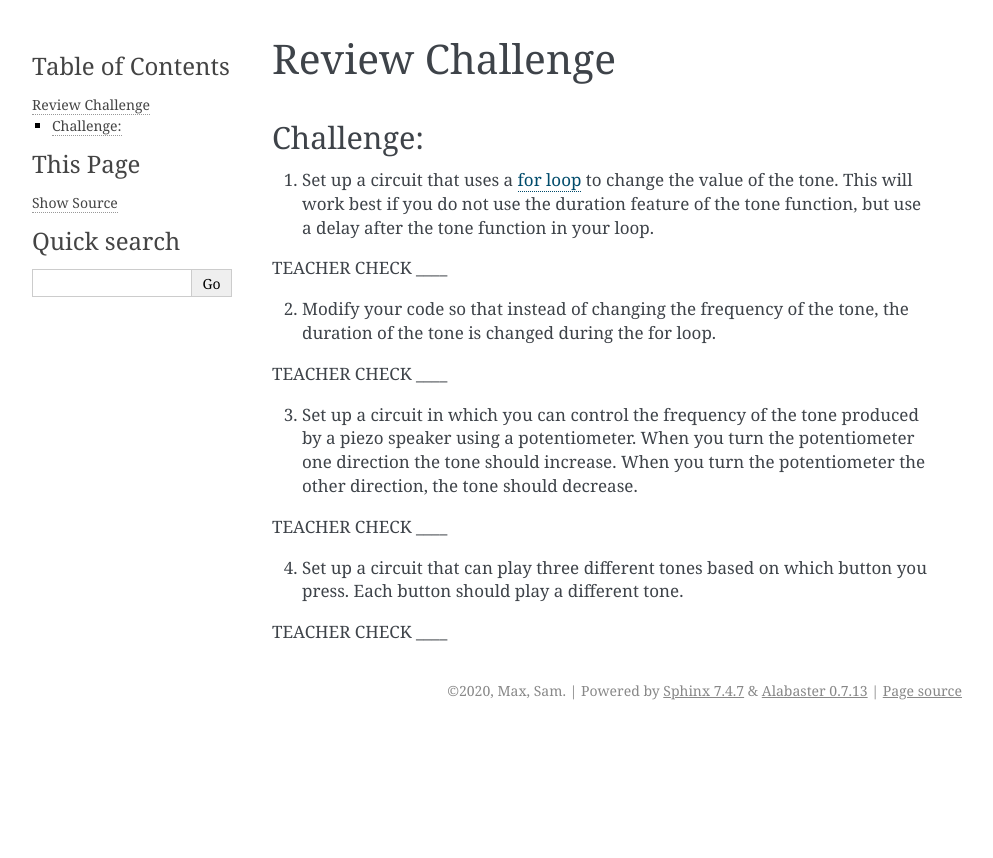
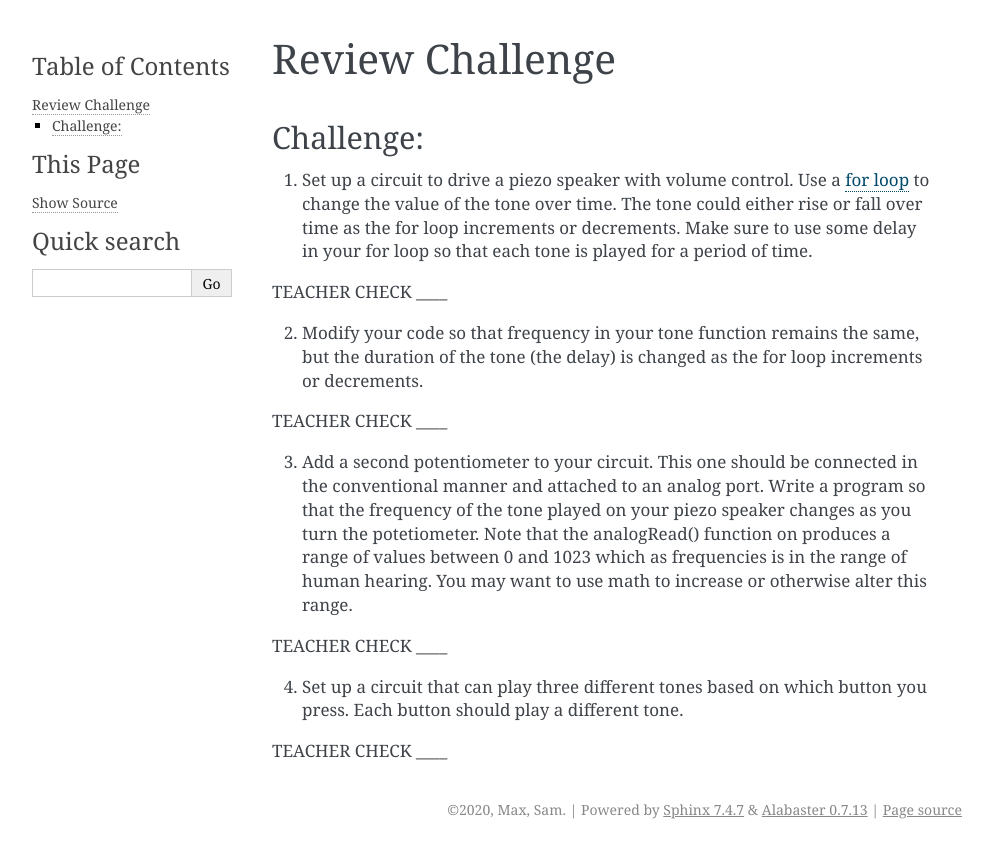
Before and after one commit to maxtkc/mvths-wiki, a Sphinx documentation site: the page built from docs/027-review-challenge.rst, in a window 1280 px wide. Shown: the top 858 px of the page, without its empty margins (148-1141 px from the left). Built offline with Sphinx 7.4.7, drawn with Linux system fonts in a browser that asks for light colours.

Commit message:
Update 027-review-challenge.rst

```diff
--- a/docs/027-review-challenge.rst
+++ b/docs/027-review-challenge.rst
@@ -4,23 +4,21 @@ Review Challenge
 Challenge:
 ----------
 
-1. Set up a circuit that uses a `for
+1. Set up a circuit to drive a piezo speaker with volume control. Use a `for
    loop <https://www.google.com/url?q=https://docs.google.com/document/d/1BmZbXzxnD2j17QToSZ9jeZmnP7burwfksfQq2v4zu-Y/edit%23heading%3Dh.2u7q6orum403&sa=D&ust=1587613173962000>`__ to
-   change the value of the tone. This will work best if you do not use
-   the duration feature of the tone function, but use a delay after the
-   tone function in your loop.
+   change the value of the tone over time. The tone could either rise or fall over time as the for loop increments or decrements. Make sure to use some
+   delay in your for loop so that each tone is played for a period of time.
 
 TEACHER CHECK \_\_\_\_
 
-2. Modify your code so that instead of changing the frequency of the
-   tone, the duration of the tone is changed during the for loop.
+2. Modify your code so that frequency in your tone function remains the same, but
+   the duration of the tone (the delay) is changed as the for loop increments or decrements.
 
 TEACHER CHECK \_\_\_\_
 
-3. Set up a circuit in which you can control the frequency of the tone
-   produced by a piezo speaker using a potentiometer. When you turn the
-   potentiometer one direction the tone should increase. When you turn
-   the potentiometer the other direction, the tone should decrease.
+3. Add a second potentiometer to your circuit. This one should be connected in the conventional manner and attached to an analog port. Write a program so that
+   the frequency of the tone played on your piezo speaker changes as you turn the potetiometer. Note that the analogRead() function on produces a range of values
+   between 0 and 1023 which as frequencies is in the range of human hearing. You may want to use math to increase or otherwise alter this range.
 
 TEACHER CHECK \_\_\_\_
 
```
